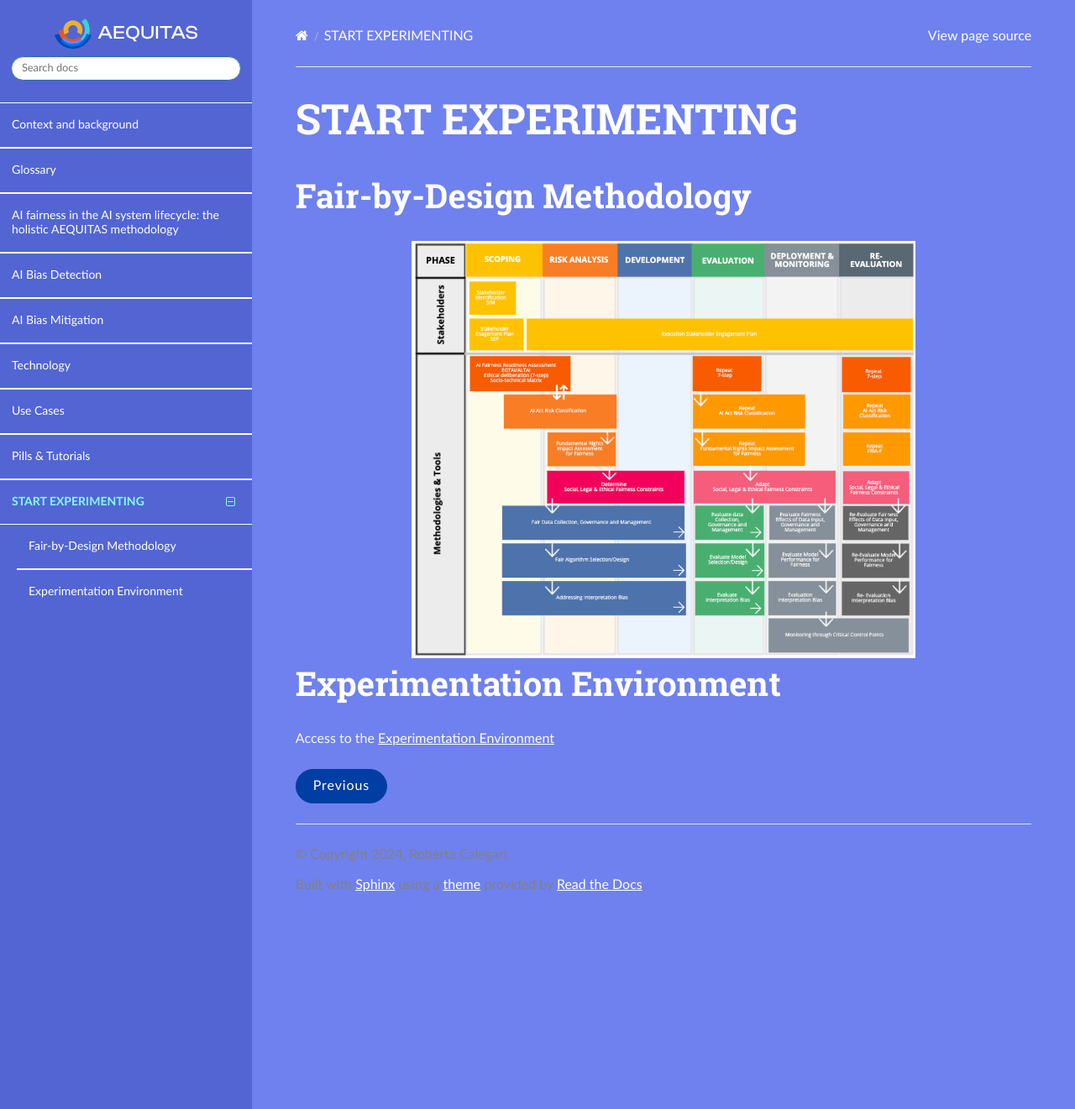
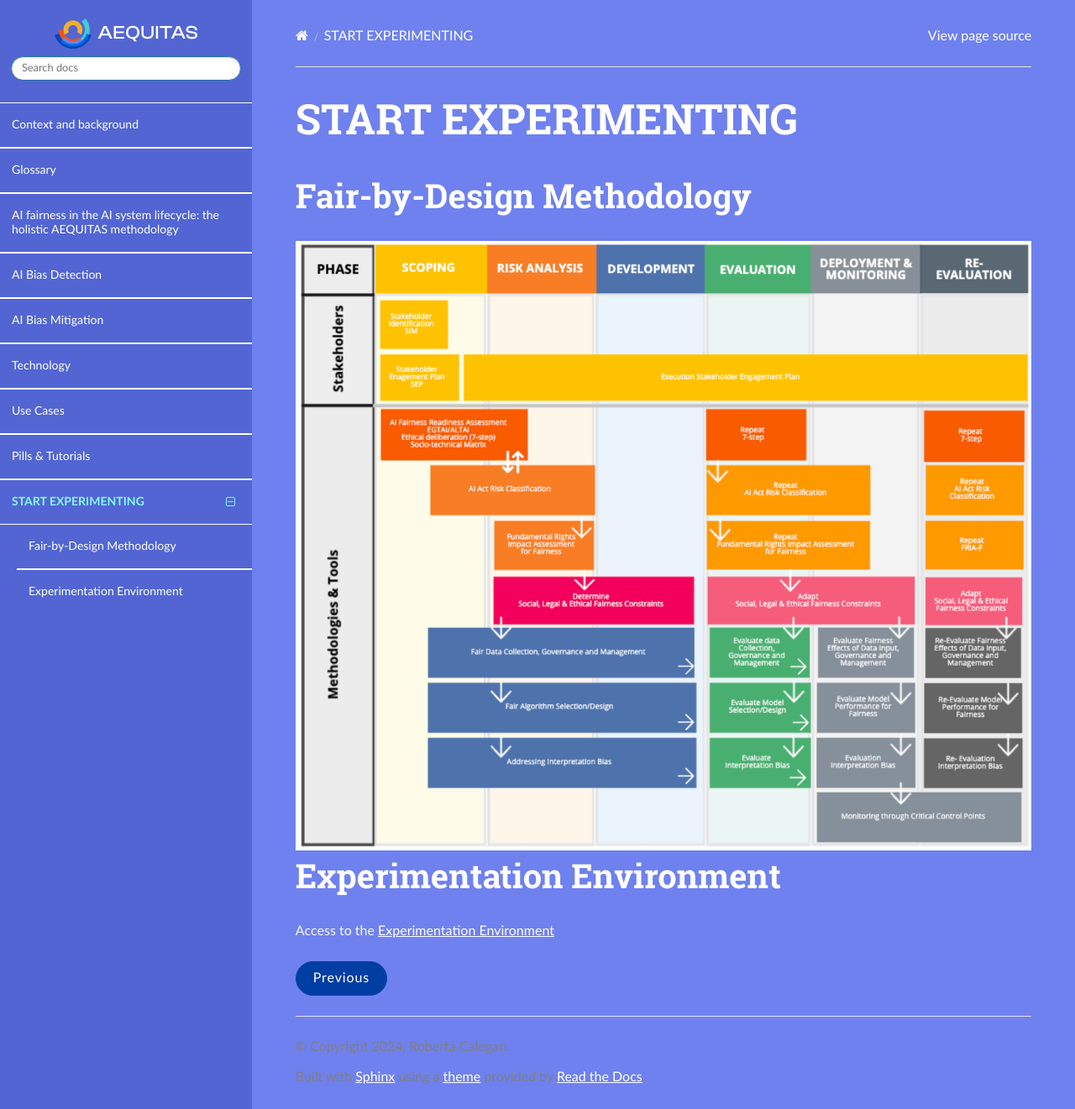
Before and after one commit to aequitas-aod/aequitas-home, a Sphinx documentation site: the page built from docs/source/fair-by-design.rst, in a window 1280 px wide and 1321 px high. Shown: the whole window at 84% size. Built offline with Sphinx 7.4.7 and the Read the Docs theme 3.1.0, drawn with Linux system fonts in a browser that asks for light colours.

Commit message:
rc: image size

```diff
--- a/docs/source/fair-by-design.rst
+++ b/docs/source/fair-by-design.rst
@@ -7,7 +7,7 @@
 .. raw:: html
 
    <div style="text-align: center;">
-       <img src="_static/fair-by-design.png" alt="AEQUITAS Fair-by-Design Methodology: click on one block" usemap="#fair_by_design_map" width="600">
+       <img src="_static/fair-by-design.png" alt="AEQUITAS Fair-by-Design Methodology: click on one block" usemap="#fair_by_design_map" width="1200">
        <map name="fair_by_design_map" id="fair_by_design_map">
            <area shape="rect" coords="10,10,200,50" href="scoping.html" alt="Scoping Phase" title="Scoping Phase">
            <area shape="rect" coords="210,10,400,50" href="risk_analysis.html" alt="Risk Analysis Phase" title="Risk Analysis Phase">
```
